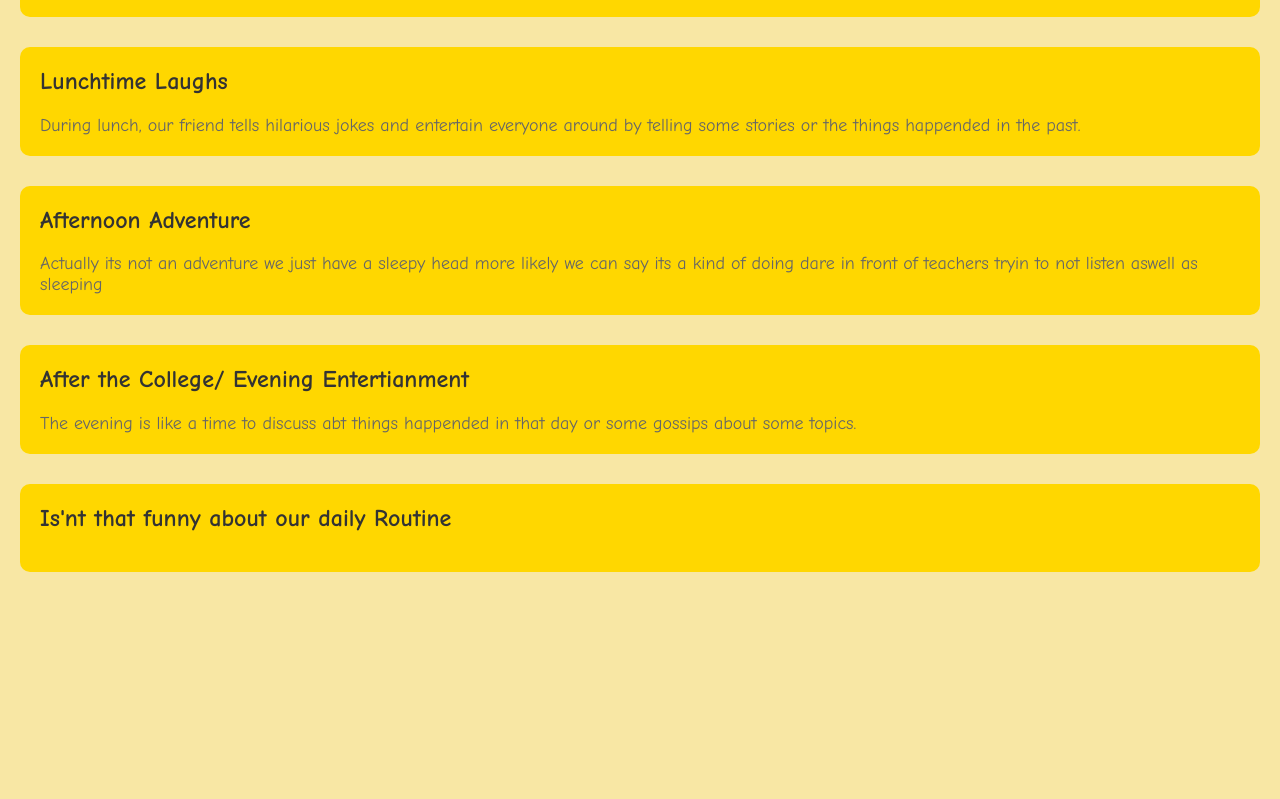
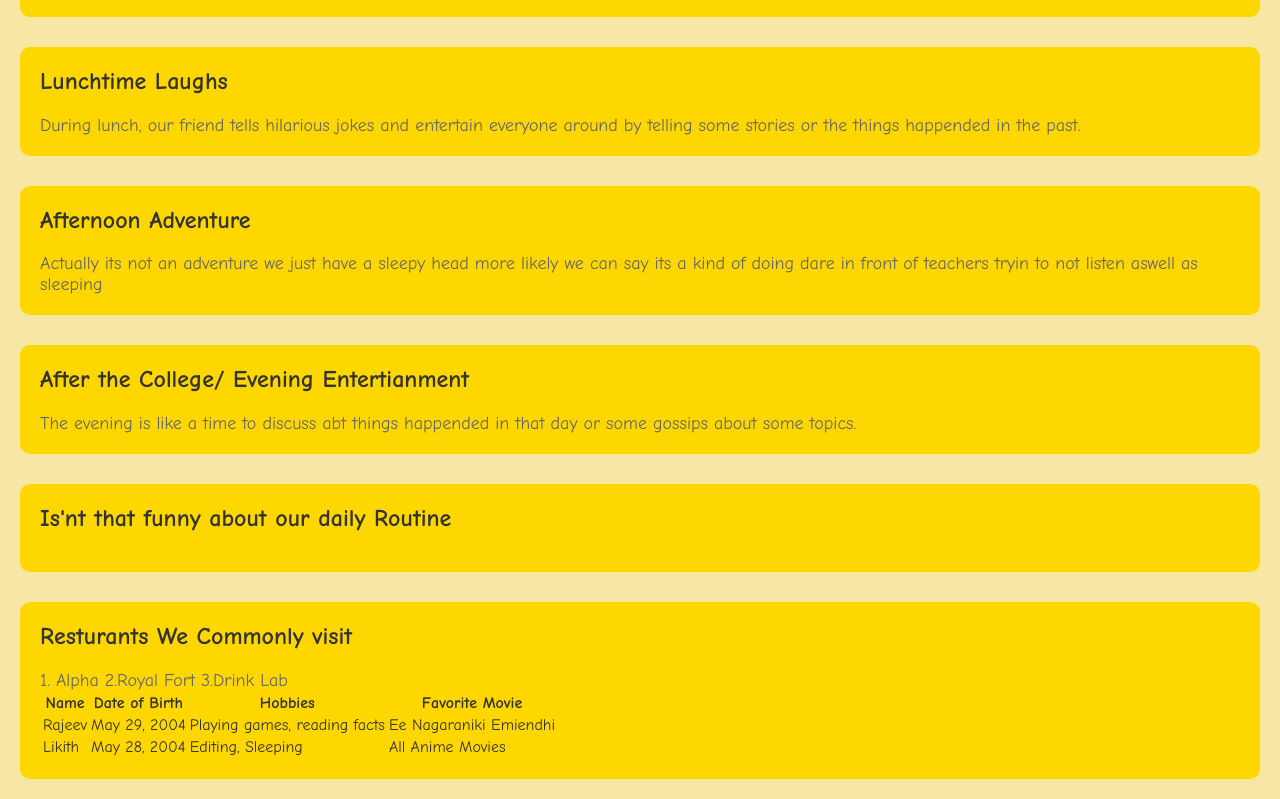
Before and after one commit to Bharat-Chandra29/project-FSD, a plain HTML site: page index.html in a window 1280 px wide. Shown: the part 934-1733 px from the top of the page. Before the commit the page ends 1526 px from the top, so only its background shows below. Drawn offline with Linux system fonts and the light colour scheme.

Commit message:
index.html

```diff
--- a/index.html
+++ b/index.html
@@ -1,7 +1,7 @@
 <!DOCTYPE html>
 <html>
 <head>
-  <title>Friend's Daily Routine</title>
+  <title>My Friend's Daily Routine & Hobbies</title>
   <link rel="stylesheet" type="text/css" href="styles.css">
 </head>
 
@@ -44,6 +44,34 @@
     <div class="routine-item">
       <h2>Is'nt that funny about our daily Routine</h2>
     </div>
+    <div class="routine-item">
+      <h2>Resturants We Commonly visit</h2>
+      <p>
+        1. Alpha
+        2.Royal Fort
+        3.Drink Lab
+      </p>
+ <table>
+    <tr>
+      <th>Name</th>
+      <th>Date of Birth</th>
+      <th>Hobbies</th>
+      <th>Favorite Movie</th>
+    </tr>
+    <tr>
+      <td>Rajeev</td>
+      <td>May 29, 2004</td>
+      <td>Playing games, reading facts</td>
+      <td>Ee Nagaraniki Emiendhi</td>
+    </tr>
+    <tr>
+      <td>Likith</td>
+      <td>May 28, 2004</td>
+      <td>Editing, Sleeping</td>
+      <td>All Anime Movies</td>
+    </tr>
+  </table>
+    </div>
   </div>
 </body>
 </html>
```
